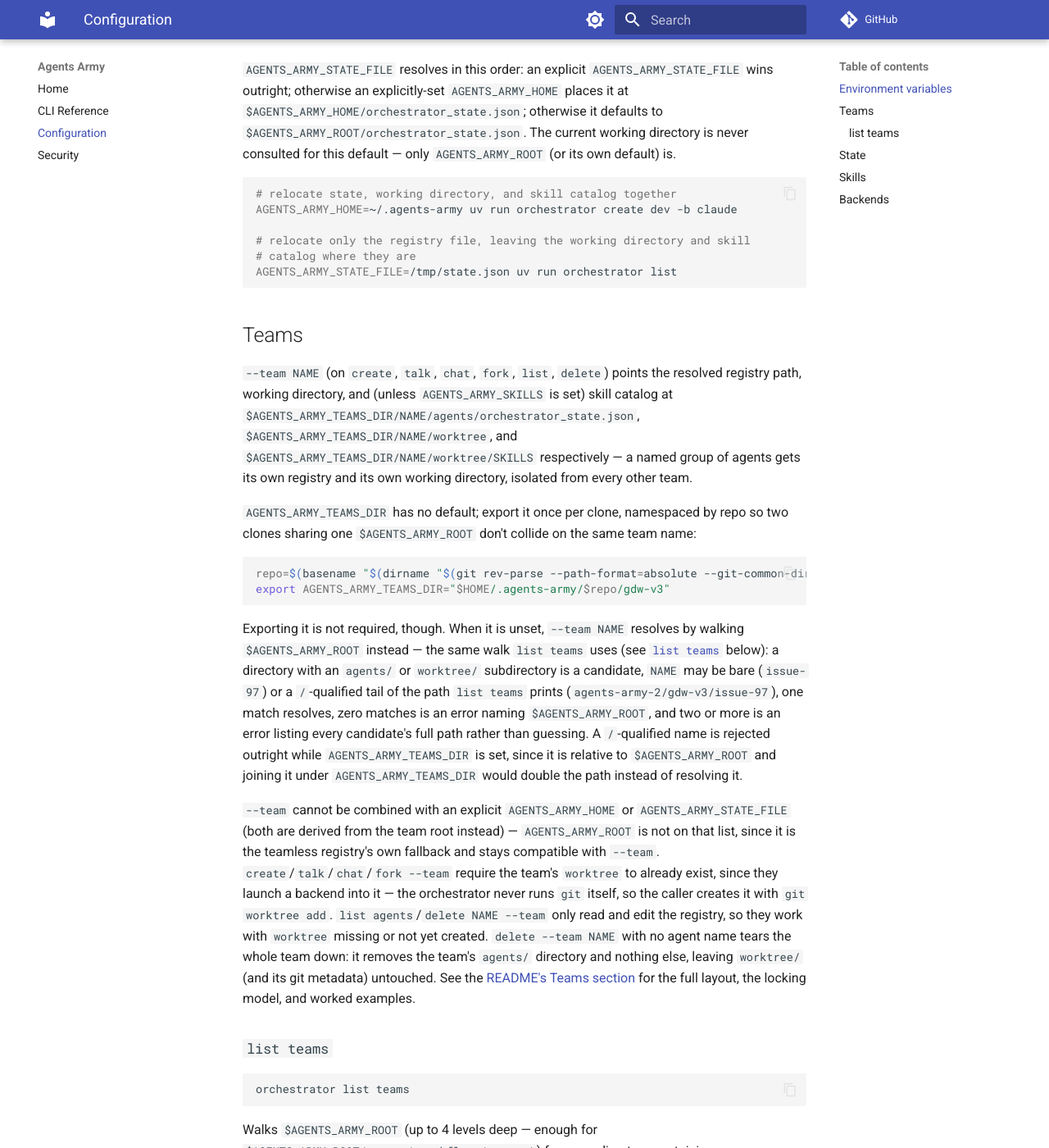
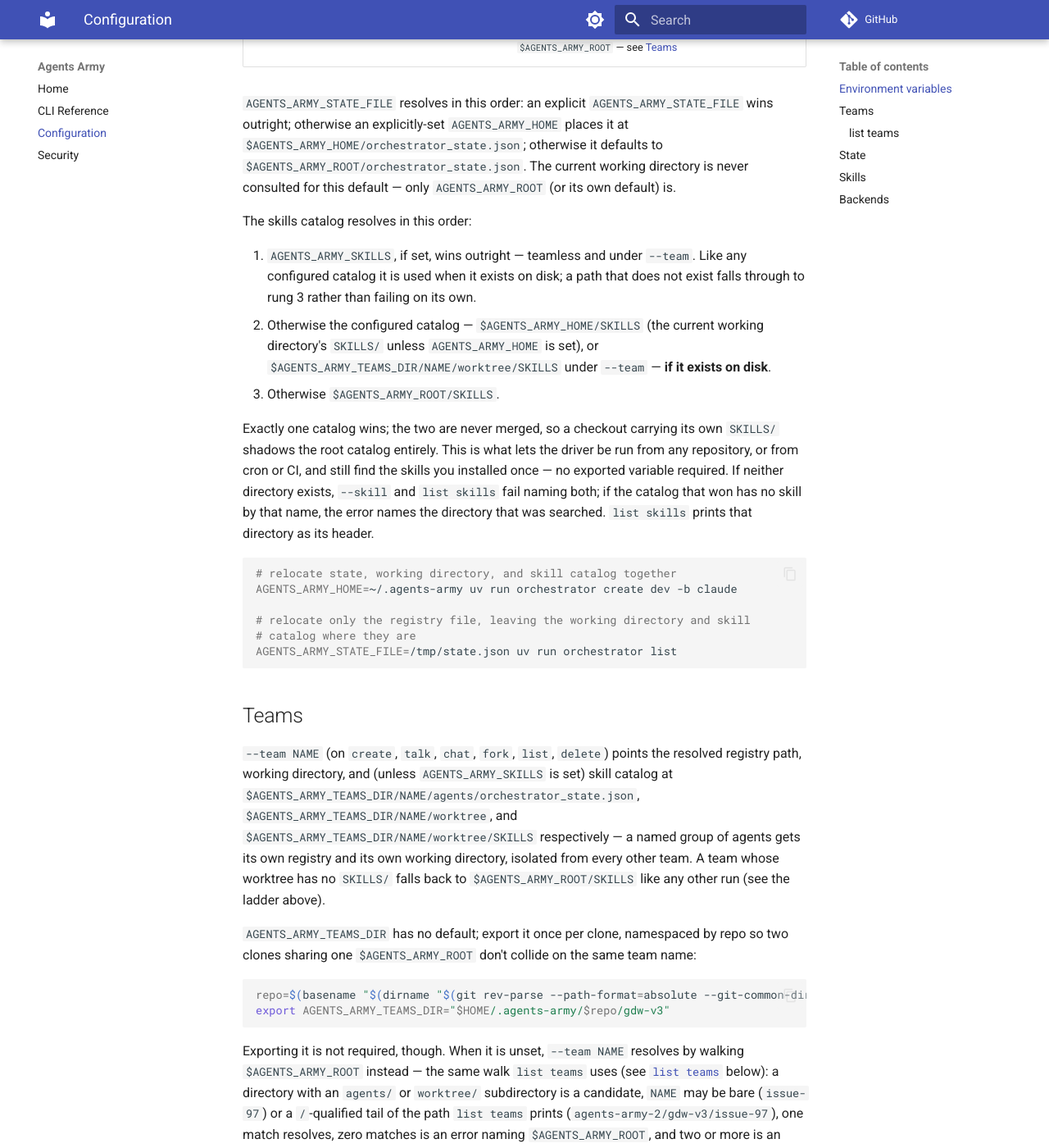
Before and after one commit to gabepsilva/agents-army-2, an MkDocs documentation site: the page built from docs/configuration.md, in a window 1280 px wide and 1400 px high, scrolled down 607 px. Shown: the whole window at 82% size. Built offline with MkDocs 1.6.1 and Material for MkDocs 9.7.7, drawn with Linux system fonts in a browser that asks for light colours; comment, search, counter and statistics services are not loaded; some of the changed text lies outside the part shown.

Commit message:
Document the skills catalog ladder in one place
`docs/configuration.md` gets the full three-rung ladder and the Teams
sentence; `docs/cli-reference.md` and the README point at it rather than
restating it. The `skills_dir` comment in `paths.py` now says out loud that
it is the configured catalog and not the last word: that module's whole value
is being where path questions are answered, so the next reader would
otherwise believe the field is final, and it no longer is.

Co-Authored-By: Claude Opus 5 <noreply@anthropic.com>

````diff
--- a/docs/configuration.md
+++ b/docs/configuration.md
@@ -7,7 +7,7 @@
 | `AGENTS_ARMY_ROOT` | `~/.agents-army` | the one folder agents-army owns in `$HOME`: default home of the teamless registry, and the root `list teams` walks — see [Teams](#teams) |
 | `AGENTS_ARMY_HOME` | current working directory | base folder for state (when explicitly set) and, unless overridden, skills |
 | `AGENTS_ARMY_STATE_FILE` | see the ladder below | the registry file's exact path |
-| `AGENTS_ARMY_SKILLS` | `$AGENTS_ARMY_HOME/SKILLS` | the skill catalog root that `--skill` and `list skills` search |
+| `AGENTS_ARMY_SKILLS` | `$AGENTS_ARMY_HOME/SKILLS`, falling back to `$AGENTS_ARMY_ROOT/SKILLS` | the skill catalog root that `--skill` and `list skills` search — see the ladder below |
 | `AGENTS_ARMY_TEAMS_DIR` | **no default** | root under which `--team NAME` resolves `$AGENTS_ARMY_TEAMS_DIR/NAME/{agents,worktree}`; when unset, `--team NAME` instead resolves by walking `$AGENTS_ARMY_ROOT` — see [Teams](#teams) |
 
 `AGENTS_ARMY_STATE_FILE` resolves in this order: an explicit
@@ -16,6 +16,25 @@
 otherwise it defaults to `$AGENTS_ARMY_ROOT/orchestrator_state.json`. The
 current working directory is never consulted for this default — only
 `AGENTS_ARMY_ROOT` (or its own default) is.
+
+The skills catalog resolves in this order:
+
+1. `AGENTS_ARMY_SKILLS`, if set, wins outright — teamless and under `--team`.
+   Like any configured catalog it is used when it exists on disk; a path that
+   does not exist falls through to rung 3 rather than failing on its own.
+2. Otherwise the configured catalog — `$AGENTS_ARMY_HOME/SKILLS` (the current
+   working directory's `SKILLS/` unless `AGENTS_ARMY_HOME` is set), or
+   `$AGENTS_ARMY_TEAMS_DIR/NAME/worktree/SKILLS` under `--team` — **if it
+   exists on disk**.
+3. Otherwise `$AGENTS_ARMY_ROOT/SKILLS`.
+
+Exactly one catalog wins; the two are never merged, so a checkout carrying
+its own `SKILLS/` shadows the root catalog entirely. This is what lets the
+driver be run from any repository, or from cron or CI, and still find the
+skills you installed once — no exported variable required. If neither
+directory exists, `--skill` and `list skills` fail naming both; if the
+catalog that won has no skill by that name, the error names the directory
+that was searched. `list skills` prints that directory as its header.
 
 ```sh
 # relocate state, working directory, and skill catalog together
@@ -35,7 +54,8 @@ the resolved registry path, working directory, and (unless
 `$AGENTS_ARMY_TEAMS_DIR/NAME/worktree`, and
 `$AGENTS_ARMY_TEAMS_DIR/NAME/worktree/SKILLS` respectively — a named group of
 agents gets its own registry and its own working directory, isolated from
-every other team.
+every other team. A team whose worktree has no `SKILLS/` falls back to
+`$AGENTS_ARMY_ROOT/SKILLS` like any other run (see the ladder above).
 
 `AGENTS_ARMY_TEAMS_DIR` has no default; export it once per clone, namespaced
 by repo so two clones sharing one `$AGENTS_ARMY_ROOT` don't collide on the
@@ -120,7 +140,7 @@ own. Every other key is unchanged by this, so a registry written before
 ## Skills
 
 A skill is a markdown file under the skills catalog (`SKILLS/` by default,
-any subfolder). `--skill NAME` resolves `NAME` to its path and prepends it to
+any subfolder; see the resolution ladder above for which `SKILLS/`). `--skill NAME` resolves `NAME` to its path and prepends it to
 the prompt; `--skill a,b` attaches more than one. A skill name must be
 unique across the whole catalog — a collision between two subfolders is an
 error, not a silent pick.
````
Also changed, not shown: README.md (+10 -4 lines), docs/cli-reference.md (+8 -3 lines), 1 other file.
